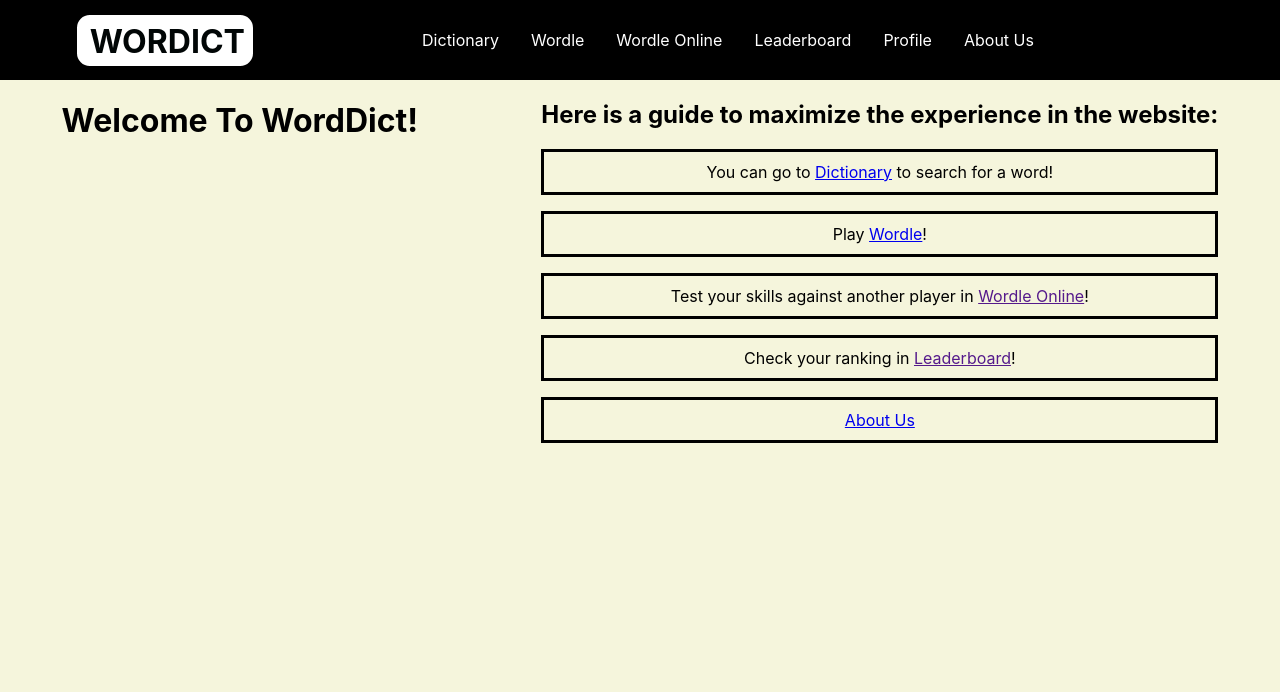
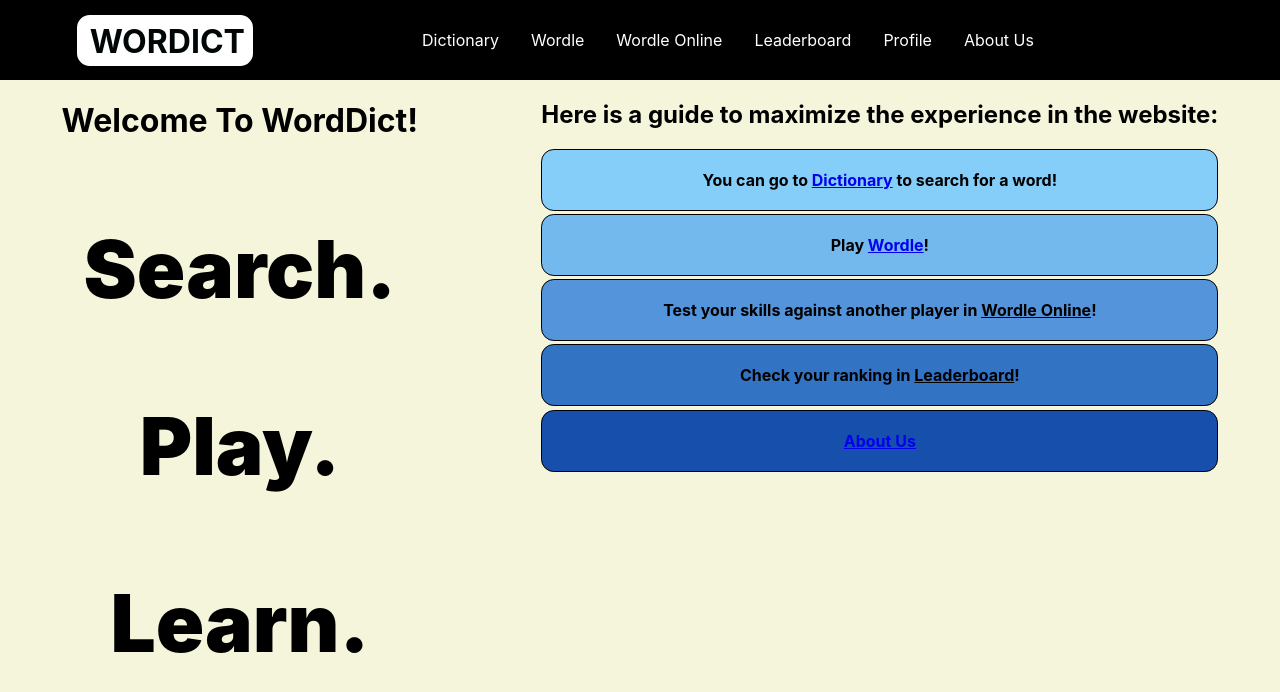
Before and after one commit to MarkProjs/wordict-project, a React (Create React App) app in the folder client/: page / in a window 1280 px wide. Shown: the top 692 px of the page. Built offline with nearby package versions, Linux system fonts and the light colour scheme; no server answers.

Commit message:
adding colors and motto

```diff
--- a/client/src/components/pages/Home.css
+++ b/client/src/components/pages/Home.css
@@ -8,6 +8,10 @@ html {
   height: 100%;
 }
 
+.motto {
+  font-size:5rem;
+  font-weight:1000;
+}
 .guideList {
   height: 100%;
 }
@@ -20,7 +24,31 @@ html {
   display: flex;
   justify-content: center;
   align-items: center;
-  padding: 10px 0;
-  border-style: solid;
-  margin-bottom: 1rem;
+  padding: 20px 0;
+  border:1px solid black;
+  margin-bottom: 0.2rem;
+  margin-top: 0.2rem;
+  border-radius: 0.8rem;
+  text-decoration: none;
+  font-size: 1rem;
+  font-weight:700;
 }
+
+.guideList a:visited {color: black}
+
+.guide1 {
+  background: #86CEFA;
+}
+
+.guide2 {
+  background: #73B9EE;
+}
+.guide3 {
+  background: #5494DA;
+}
+.guide4 {
+  background: #3373C4;
+}
+.guide5 {
+  background: #1750AC;
+}
--- a/client/src/components/pages/Home.js
+++ b/client/src/components/pages/Home.js
@@ -5,6 +5,9 @@ function Home() {
     <div className='home'>
       <div className="intro">
         <h1>Welcome To WordDict!</h1>
+        <p className="motto">Search.</p>
+        <p className="motto">Play.</p>
+        <p className="motto">Learn.</p>
       </div>
       <div className="guideList">
         <h2>Here is a guide to maximize the experience in the website:</h2>
```
